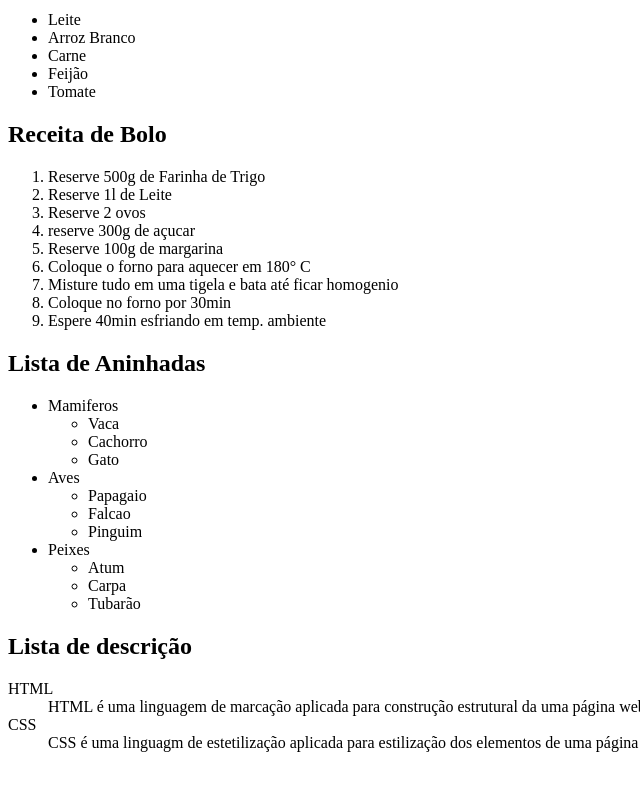
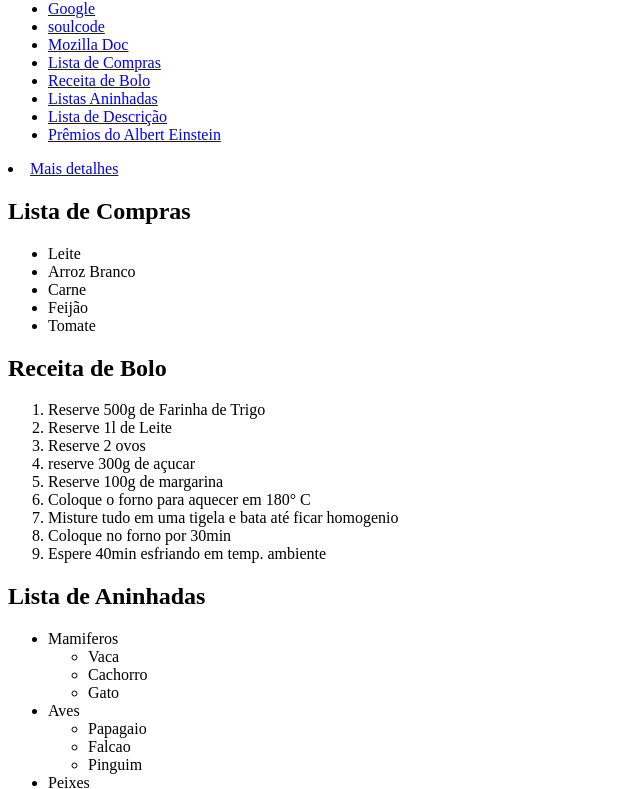
Before and after one commit to danielcardoso-dev/Estudando-HTML, a plain HTML site: page aula-220623/index.html in a window 1280 px wide. Shown: the part 127-916 px from the top of the page, without its empty margins (0-640 px from the left). Before the commit the page ends 895 px from the top, so only its background shows below. Drawn offline with Linux system fonts and the light colour scheme.

Commit message:
aula 220623-âncoras

```diff
--- a/aula-220623/index.html
+++ b/aula-220623/index.html
@@ -5,8 +5,42 @@
     <title>Aula 22/06/23</title>
 </head>
 <body>
+
     <h1>Listas</h1>
-    <h1>Lista de compras</h1>
+
+    <h2>Links</h2>
+    <!-- <a href=""> -> Âncora ou link-->
+    <ul>
+        <li>
+            <a href="https://www.google.com.br/" target="_blank">Google</a>
+        </li>
+        <li>
+            <a href="https://soulcode.com/" target="_blank">soulcode</a>
+        </li>
+        <li>
+            <a href="https://developer.mozilla.org/pt-BR/" target="_blank">Mozilla Doc</a>
+        </li>
+            <li>
+                <a href="#lista-compras">Lista de Compras</a>
+            </li>
+            <li>
+                <a href="#receita-bolo">Receita de Bolo</a>
+            </li>
+            <li>
+                <a href="#lista-aninhadas">Listas Aninhadas</a>
+            </li>
+            <li>
+                <a href="#lista-descricao">Lista de Descrição</a>
+            </li>
+            <li>
+            <a href="https://pt.wikipedia.org/wiki/Albert_Einstein#Prêmios_e_honrarias">Prêmios do Albert Einstein</a>
+            </li>
+    </ul>
+    <li>
+    <a href="diretorio/detalhes.html">Mais detalhes</a>
+    </li>
+    <!-- id -> define uma identificação para o elemento (atributo global)-->
+    <h2 id="lista-compras">Lista de Compras</h2>
     <!-- <ul> -> Listas não Ordenadas-->
     <!-- <li> -> Item da Lista-->
     <ul>
@@ -16,8 +50,8 @@
         <li>Feijão</li>
         <li>Tomate</li>
     </ul>
+        <h2 id="receita-bolo">Receita de Bolo</h2>
 
-        <h2>Receita de Bolo</h2>
     <!-- <ol> -> Lista Ordenada-->
     <!-- <li> -> Item da Lista-->
 <ol>
@@ -32,7 +66,7 @@
     <li>Espere 40min esfriando em temp. ambiente</li>
 </ol>
 
-<h2>Lista de Aninhadas</h2>
+<h2 id="lista-aninhadas">Lista de Aninhadas</h2>
 <ul>
         <li>
             Mamiferos
@@ -59,8 +93,7 @@
             </ul>
         </li>
 </ul>
-
-    <h2>Lista de descrição</h2>
+    <h2 id="lista-descricao">Lista de descrição</h2>
     <!-- <dl> -> Lista de Descrição -->
     <!-- <dt> -> Item da lista de descrição -->
     <!-- <dd> -> Descrição de item -->
```
Also changed, not shown: aula-220623/diretorio/detalhes.html (added, +30 -0 lines).
